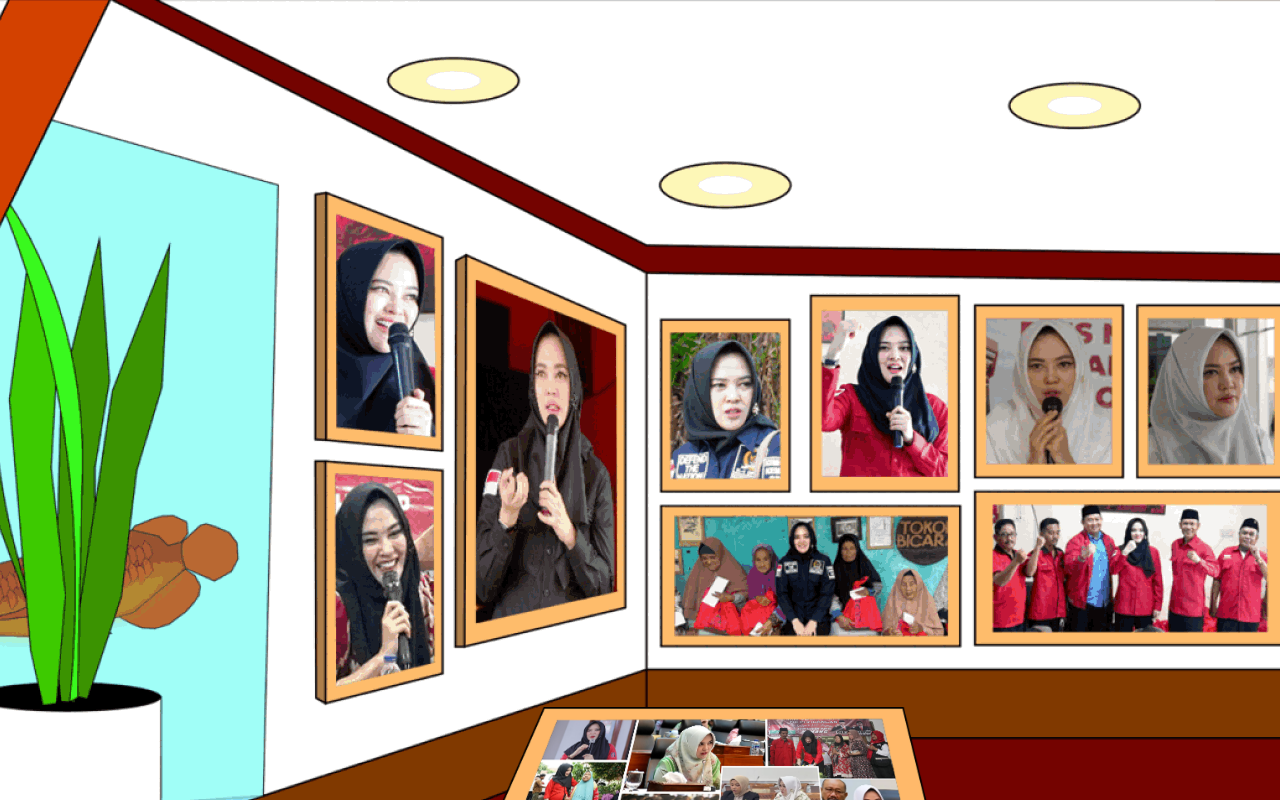
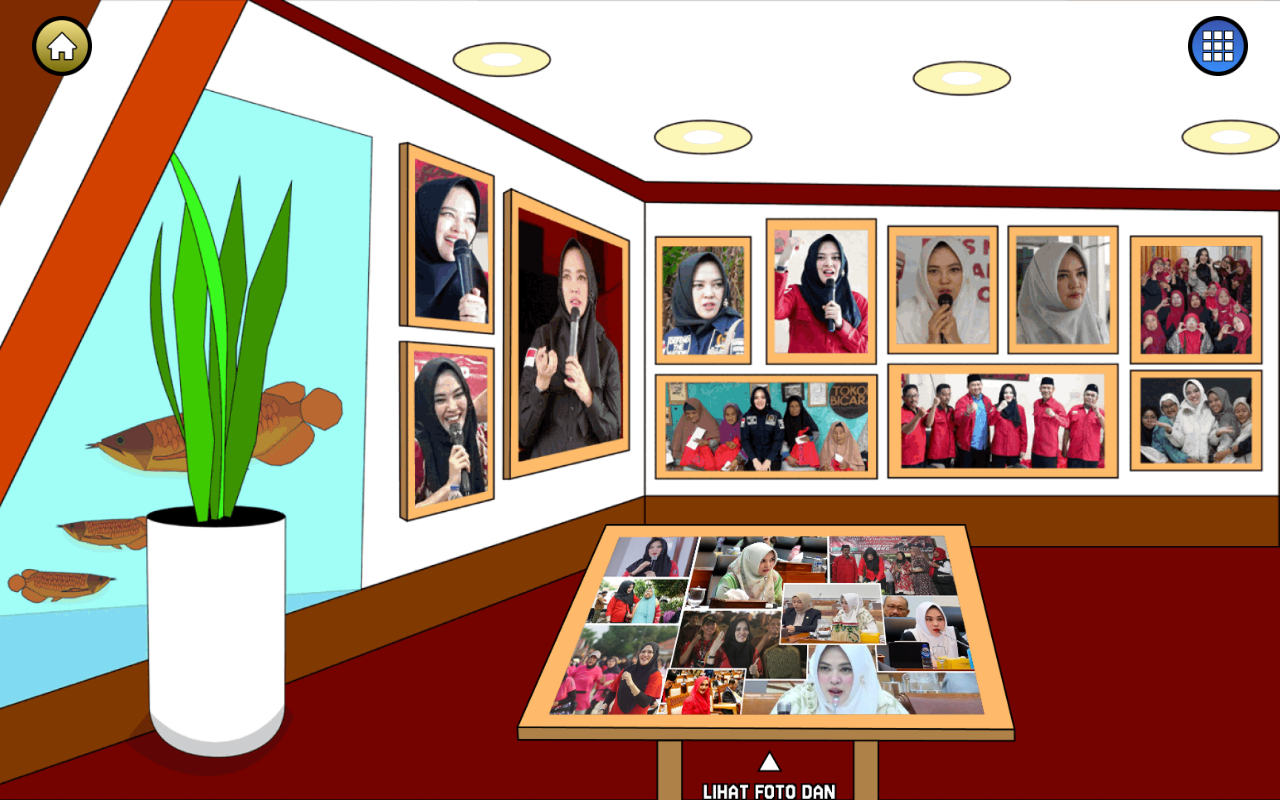
Before and after one commit to adityajakap/saj2, a Next.js app: page /galeri in a window 1280 px wide. Built offline with nearby package versions, Linux system fonts and the light colour scheme; a web font is replaced by a local one.

Commit message:
test layout

```diff
--- a/app/galeri/page.tsx
+++ b/app/galeri/page.tsx
@@ -22,6 +22,22 @@ const Page = () => {
   const [showProfil, setshowProfil] = useState(false);
   const [loading, setLoading] = useState(true);
   const [hasMounted, setHasMounted] = useState(false);
+
+  useEffect(() => {
+    const updateScale = () => {
+      const screenWidth = window.innerWidth;
+      const scale = screenWidth / 1920; // Dihitung sesuai lebar layar
+      const container = document.getElementById("scaled-container");
+
+      if (container) {
+        // Hanya melakukan scale pada transformasi
+        container.style.transform = `translateX(-50%) scale(${scale})`;
+      }
+    };
+    updateScale();
+    window.addEventListener("resize", updateScale);
+    return () => window.removeEventListener("resize", updateScale);
+  }, []);
 
   // Set hasMounted true setelah komponen dimount
   useEffect(() => {
@@ -62,15 +78,20 @@ const Page = () => {
       <div className="relative h-screen w-screen overflow-hidden">
         {/* Container with fixed dimensions that holds both background and buildings */}
         <div
+          id="scaled-container"
           className="absolute"
           style={{
-            width: isMobile ? "100%" : "1920px",
-            height: isMobile ? "100%" : "1080px",
-            left: "50%",
-            transform: "translateX(-50%)",
-            top: "0",
+            position: isMobile ? "absolute" : "fixed", // Untuk mobile: absolute, desktop: fixed
+            width: "100%", // Untuk mobile dan desktop: 100% lebar
+            height: "100%", // Untuk mobile dan desktop: 100% tinggi
+            left: isMobile ? "0" : "50%", // Untuk mobile: posisikan dari kiri layar, desktop: posisikan di tengah
+            top: "0", // Untuk mobile dan desktop: mulai dari atas layar
+            transform: isMobile ? "none" : "translateX(-50%)", // Mobile: tanpa transformasi, desktop: terpusat
+            transformOrigin: "top center", // Agar konten tetap terpusat di desktop
+            marginLeft: isMobile ? "0" : "auto", // Mobile: tanpa margin, desktop: margin auto untuk terpusat
           }}
         >
+          {" "}
           {/* Background Image as part of the fixed container */}
           <div className="absolute left-0 top-0 size-full">
             <Image
@@ -81,12 +102,10 @@ const Page = () => {
               priority
             />
           </div>
-
-          <Button />
-
           {isMobile ? (
             <>
               {/* Mobile Layout */}
+              <Button />
               <div className="absolute left-[20%] top-[67%] cursor-pointer">
                 <Image
                   src="/images/galeri/show-more.png"
@@ -101,6 +120,7 @@ const Page = () => {
           ) : (
             <>
               {/* Desktop Layout */}
+              <Button />
               <div className="absolute left-[40.3%] top-[65.5%] cursor-pointer">
                 <Image
                   src="/images/galeri/show-more.png"
--- a/app/page.tsx
+++ b/app/page.tsx
@@ -636,7 +636,7 @@ const Page = () => {
                         href="/galeri"
                         className={`${jersey15.className} items-center rounded bg-teal-500 px-12 py-2 text-xl text-white outline outline-2 outline-black hover:bg-teal-600`}
                       >
-                        Masuk SUARA SAJ
+                        Masuk Galeri
                       </a>
                     </div>
                   </div>
```
